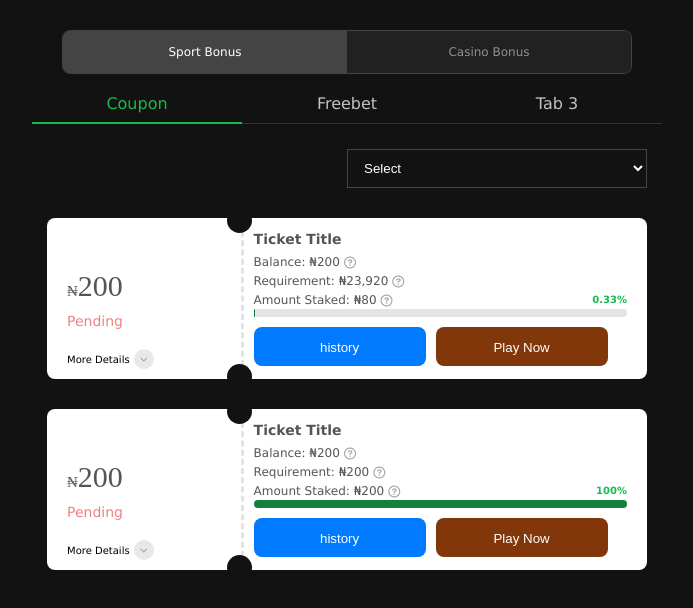
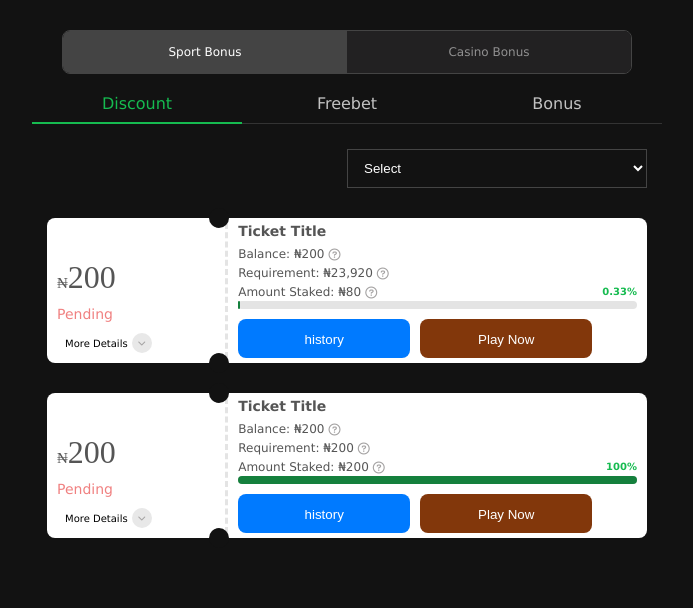
Before and after one commit to Duruwilly/easywin-coupon, a plain HTML site: page index.html in a window 1280 px wide. Shown: the whole page, without its empty margins (293-986 px from the left). Drawn offline with Linux system fonts and the light colour scheme.

Commit message:
styles: changes

```diff
--- a/index.html
+++ b/index.html
@@ -44,14 +44,14 @@
                         <div style="display: flex; flex-direction: column; justify-content: center; gap: 10px;">
                             <div class="ticket-section">
                                 <span class="ticket-label"
-                                    style="font-size: 30px; font-weight: 500; font-family: dinFont;"><span
+                                    style="font-size: 32px; font-weight: 500; font-family: dinFont;"><span
                                         class="currency">₦</span>200</span>
                             </div>
                             <div class="ticket-section">
                                 <span class="ticket-tier">Pending</span>
                             </div>
                             <div
-                                style="display: flex; justify-content: flex-end; align-items: center; gap: 4px; position: absolute; bottom: 10px;">
+                                style="display: flex; justify-content: flex-end; align-items: center; gap: 4px; position: absolute; bottom: 10px; left: 3%;">
                                 <p style="font-size: 10px;">More Details</p>
                                 <div class="toggle-arrow" onclick="toggleExplanation(this)">
                                     <i class="fa-solid fa-chevron-down"></i>
@@ -133,7 +133,7 @@
                                 style="display: flex; flex-direction: column; justify-content: center; gap: 10px; flex: 1;">
                                 <div class="ticket-section">
                                     <span class="ticket-label"
-                                        style="font-size: 30px; font-weight: 500; font-family: dinFont;"><span
+                                        style="font-size: 32px; font-weight: 500; font-family: dinFont;"><span
                                             class="currency">₦</span>200</span>
                                 </div>
                                 <div class="ticket-section">
@@ -142,7 +142,7 @@
                             </div>
                             <!-- arrow icon for bonus explanation here -->
                             <div
-                                style="display: flex; justify-content: center; align-items: center; gap: 4px; margin-top: auto; position: absolute; bottom: 10px;">
+                                style="display: flex; justify-content: center; align-items: center; gap: 4px; margin-top: auto; position: absolute; bottom: 10px; left: 3%;">
                                 <p style="font-size: 10px;">More Details</p>
                                 <div class="toggle-arrow" onclick="toggleExplanation(this)">
                                     <i class="fa-solid fa-chevron-down"></i>
@@ -226,12 +226,12 @@
                             <div class="ticket-section">
                                 <div class="ticket-section">
                                     <span class="ticket-label"
-                                        style="font-size: 30px; font-weight: 500; font-family: dinFont;"><span
+                                        style="font-size: 32px; font-weight: 500; font-family: dinFont;"><span
                                             class="currency">₦</span>200</span>
                                 </div>
                             </div>
                             <div
-                                style="display: flex; justify-content: flex-end; align-items: center; gap: 4px; position: absolute; bottom: 10px;">
+                                style="display: flex; justify-content: flex-end; align-items: center; gap: 4px; position: absolute; bottom: 10px; left: 3%;">
                                 <p style="font-size: 10px;">Usage Rules</p>
                                 <div class="toggle-arrow" onclick="toggleExplanation(this)">
                                     <i class="fa-solid fa-chevron-down"></i>
--- a/script.js
+++ b/script.js
@@ -5,13 +5,13 @@ document.addEventListener("DOMContentLoaded", function () {
   // bottom tabs selection
   const bottomTabOptions = {
     sport: [
-      { id: "couponTab", text: "Coupon" },
+      { id: "couponTab", text: "Discount" },
       { id: "freebetTab", text: "Freebet" },
-      { id: "tab3", text: "Tab 3" },
+      { id: "tab3", text: "Bonus" },
     ],
     casino: [
-      { id: "couponTab", text: "Coupon" },
-      { id: "freebetTab", text: "Freebet" },
+      { id: "couponTab", text: "Bonus" },
+      // { id: "freebetTab", text: "Freebet" },
     ],
   };
 
--- a/styles.css
+++ b/styles.css
@@ -91,7 +91,7 @@ main {
   width: 100%;
   background-color: white;
   border-radius: 8px;
-  padding: 13px 20px;
+  padding: 5px 10px;
   position: relative;
   display: flex;
   align-items: center;
@@ -105,7 +105,7 @@ main {
   display: flex;
   flex-direction: column;
   /* gap: 6px; */
-  width: 69%;
+  width: 71%;
   border-left: 3px dashed #e4e4e4;
   padding-left: 10px;
 }
@@ -154,7 +154,7 @@ main {
   border-left: 3px dashed #e4e4e4;
   height: 100%;
   position: absolute;
-  left: 30%;
+  /* left: 40%; */
   top: 0;
   bottom: 0;
 }
@@ -162,8 +162,8 @@ main {
 .rounded-shape,
 .rounded-shape2 {
   position: absolute;
-  height: 25px;
-  width: 25px;
+  height: 20px;
+  width: 20px;
   border-radius: 50%;
   background-color: #121212;
 }
@@ -172,14 +172,14 @@ main {
   top: -10px;
   /* top: 50%; */
   /* right: -10px; */
-  left: 30%;
+  left: 27%;
 }
 
 .rounded-shape2 {
   bottom: -10px;
   /* top: 50%; */
   /* left: -10px; */
-  left: 30%;
+  left: 27%;
 }
 
 /* tooltip */
```
